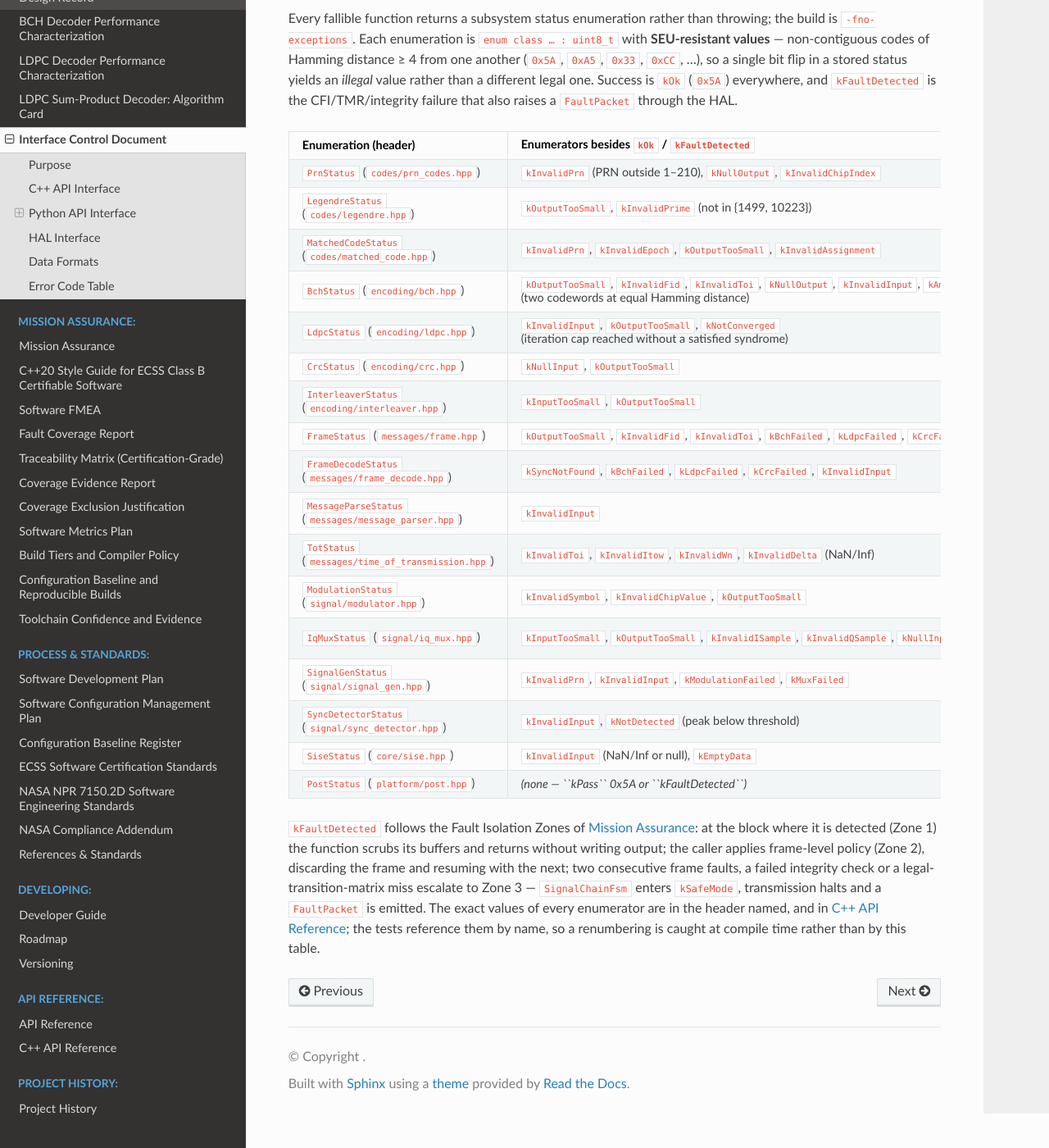
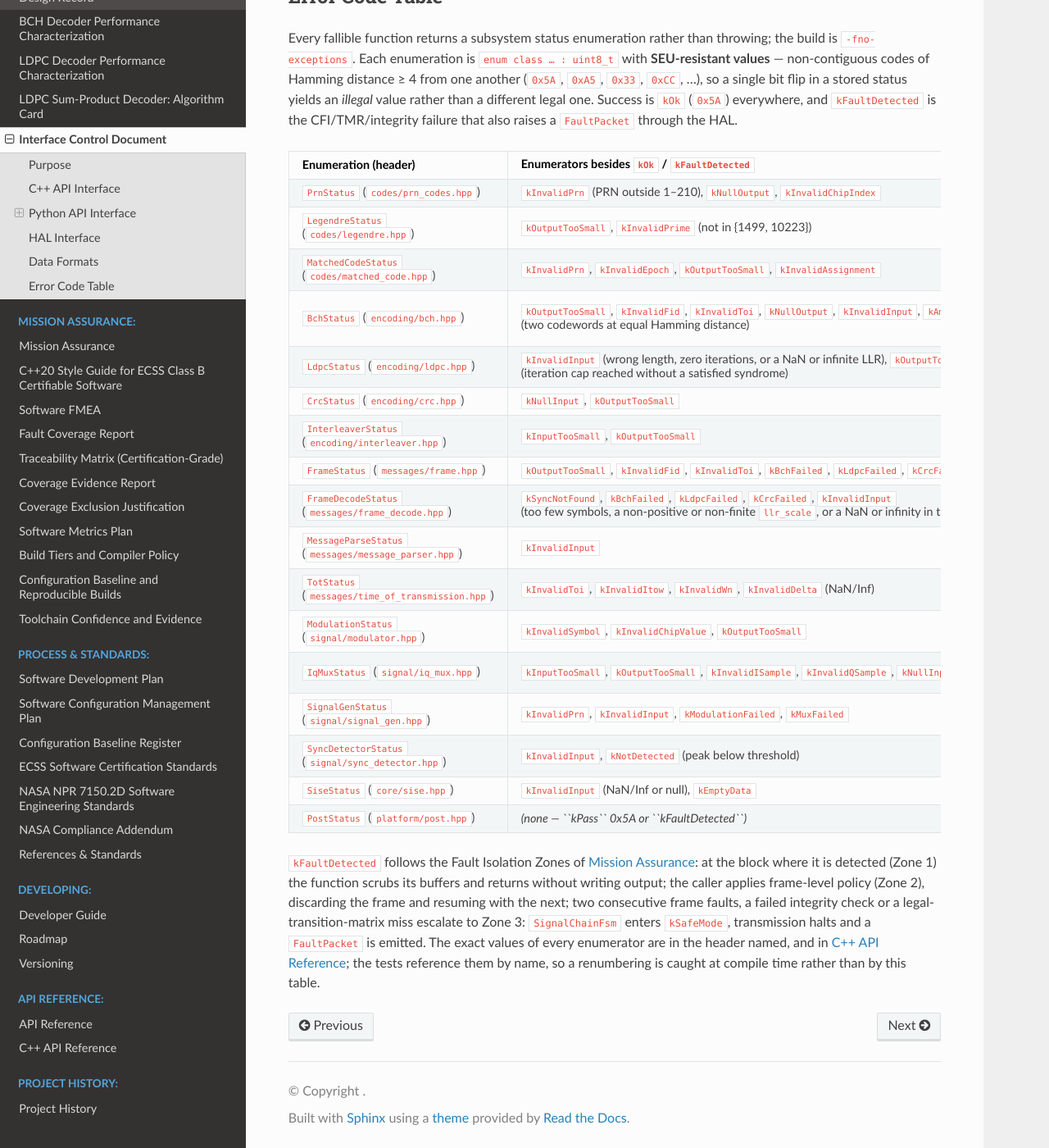
Before and after one commit to luar-space/lunalink, a Sphinx documentation site: the page built from docs/signal/icd.rst, in a window 1280 px wide and 1400 px high, scrolled down 4456 px. Shown: the whole window at 82% size. Built offline with Sphinx 7.4.7 and the Read the Docs theme 3.1.0, drawn with Linux system fonts in a browser that asks for light colours; pages that are not in the unit, such as notebooks, are missing from menus; some of the changed text lies outside the part shown.

Commit message:
docs: correct the ICD's multiplex_iq types and decode-failure statuses
multiplex_iq takes 2046 AFS-I and 10230 AFS-Q int8 chips (not
equal-length spans) and writes 20460 int16 samples; the Python wrapper
returns int16 of shape (10230, 2), not int8 of length 2 x len(i).
kNullOutput from bch_decode is a decode failure (no codeword within
distance 2), not an argument error.  LdpcStatus and FrameDecodeStatus
now say what kInvalidInput covers, including non-finite input.  Python
chips are int8 arrays, not plain ints.  Style: three em-dash splices and
an emphasised "not".  Revision 1.1.

Co-Authored-By: Claude Opus 5.5 (1M context) <noreply@anthropic.com>

```diff
--- a/docs/signal/icd.rst
+++ b/docs/signal/icd.rst
@@ -63,8 +63,10 @@ computation.
      - Not thread-safe; re-entrant
    * - ``multiplex_iq``
      - ``IqMuxStatus multiplex_iq(i_samples, q_samples, out) noexcept``
-     - ``i_samples``, ``q_samples``: equal-length spans of int8 {-1, +1}
-     - ``out`` interleaved as [I0, Q0, I1, Q1, …]; ``IqMuxStatus``
+     - ``i_samples``: 2046 AFS-I chips, ``q_samples``: 10230 AFS-Q chips,
+       both int8 in {-1, +1}
+     - ``out``: 20460 int16 samples interleaved as [I0, Q0, I1, Q1, …];
+       ``IqMuxStatus``
      - ``kInputTooSmall``, ``kOutputTooSmall``, ``kInvalidISample``,
        ``kInvalidQSample``, ``kNullInput``
      - Not thread-safe; re-entrant
@@ -154,14 +156,15 @@ all names listed below under the ``lunalink.afs`` namespace.
        at +1)
      - ``ValueError`` on invalid chips
    * - ``multiplex_iq``
-     - ``multiplex_iq(i: ndarray[int8], q: ndarray[int8]) -> ndarray[int8]``
-     - Interleaves I and Q chips as [I0, Q0, I1, Q1, …]; output length =
-       2 × len(i)
+     - ``multiplex_iq(i: ndarray[int8], q: ndarray[int8]) -> ndarray[int16]``
+     - Takes one code epoch (2046 I chips, 10230 Q chips) and returns 10230
+       (I, Q) rows, shape ``(10230, 2)``, each I chip held for the five Q
+       chips it spans
      - ``ValueError`` on length mismatch or invalid sample
 
 The platform-layer facilities (``run_post``, ``SignalChainFsm``,
-``WindowedWatchdog``) are deliberately **not** exposed to Python — they are
-flight-software scaffolding exercised by the C++ unit and SWIFI suites.
+``WindowedWatchdog``) are deliberately not exposed to Python.  They are
+flight-software scaffolding, exercised by the C++ unit and SWIFI suites.
 
 Type stubs are maintained in ``src/lunalink/afs/_afs.pyi``.
 
@@ -305,7 +309,7 @@ Data Formats
         [I₀, Q₀, I₁, Q₁, I₂, Q₂, …, Iₙ₋₁, Qₙ₋₁]
 
     It works one code epoch at a time: 2046 AFS-I chips and 10230 AFS-Q chips
-    in, 20460 interleaved ``int16`` samples out — each I chip is held for the
+    in, 20460 interleaved ``int16`` samples out.  Each I chip is held for the
     five Q chips it spans, since the chip rates are 1.023 and 5.115 Mchip/s.
     A shorter input returns ``IqMuxStatus::kInputTooSmall``, an output that
     cannot hold 20460 samples returns ``kOutputTooSmall``, and a chip outside
@@ -352,12 +356,15 @@ failure that also raises a ``FaultPacket`` through the HAL.
      - ``kOutputTooSmall``, ``kInvalidFid``, ``kInvalidToi``,
        ``kNullOutput``, ``kInvalidInput``, ``kAmbiguousMatch`` (two
        codewords at equal Hamming distance)
-     - ``kAmbiguousMatch`` is a decode failure: the frame is discarded at
-       the frame boundary (Zone 2) and the chain resumes with the next one;
-       the rest are argument errors
+     - ``kAmbiguousMatch``, and ``kNullOutput`` from the hard decoder
+       ``bch_decode`` (no codeword within distance 2), are decode failures:
+       the frame is discarded at the frame boundary (Zone 2) and the chain
+       resumes with the next one.  ``bch_decode_soft`` reports a non-finite
+       LLR as ``kInvalidInput``.  The rest are argument errors
    * - ``LdpcStatus`` (``encoding/ldpc.hpp``)
-     - ``kInvalidInput``, ``kOutputTooSmall``, ``kNotConverged``
-       (iteration cap reached without a satisfied syndrome)
+     - ``kInvalidInput`` (wrong length, zero iterations, or a NaN or
+       infinite LLR), ``kOutputTooSmall``, ``kNotConverged`` (iteration cap
+       reached without a satisfied syndrome)
      - ``kNotConverged`` is a decode failure (Zone 2, frame discarded);
        the rest are argument errors
    * - ``CrcStatus`` (``encoding/crc.hpp``)
@@ -374,9 +381,11 @@ failure that also raises a ``FaultPacket`` through the HAL.
        the frame (Zone 2)
    * - ``FrameDecodeStatus`` (``messages/frame_decode.hpp``)
      - ``kSyncNotFound``, ``kBchFailed``, ``kLdpcFailed``, ``kCrcFailed``,
-       ``kInvalidInput``
-     - Zone 2 — the frame is discarded and the next one is processed; the
-       Python layer maps these to ``SyncNotFoundError`` and friends
+       ``kInvalidInput`` (too few symbols, a non-positive or non-finite
+       ``llr_scale``, or a NaN or infinity in the located frame's payload)
+     - Zone 2: the frame is discarded and the next one is processed.  On any
+       of them every ``crc_ok`` is false and the data buffers are zero.  The
+       Python layer raises ``SyncNotFoundError`` or ``DecodeError``
    * - ``MessageParseStatus`` (``messages/message_parser.hpp``)
      - ``kInvalidInput``
      - Argument error
@@ -413,7 +422,7 @@ failure that also raises a ``FaultPacket`` through the HAL.
 (Zone 1) the function scrubs its buffers and returns without writing
 output; the caller applies frame-level policy (Zone 2), discarding the
 frame and resuming with the next; two consecutive frame faults, a failed
-integrity check or a legal-transition-matrix miss escalate to Zone 3 —
+integrity check or a legal-transition-matrix miss escalate to Zone 3:
 ``SignalChainFsm`` enters ``kSafeMode``, transmission halts and a
 ``FaultPacket`` is emitted.  The exact values of every enumerator are in the header
 named, and in :doc:`../api_cpp`; the tests reference them by name, so a
```
Also changed, not shown: other parts of docs/signal/icd.rst (+6 -5 lines).
